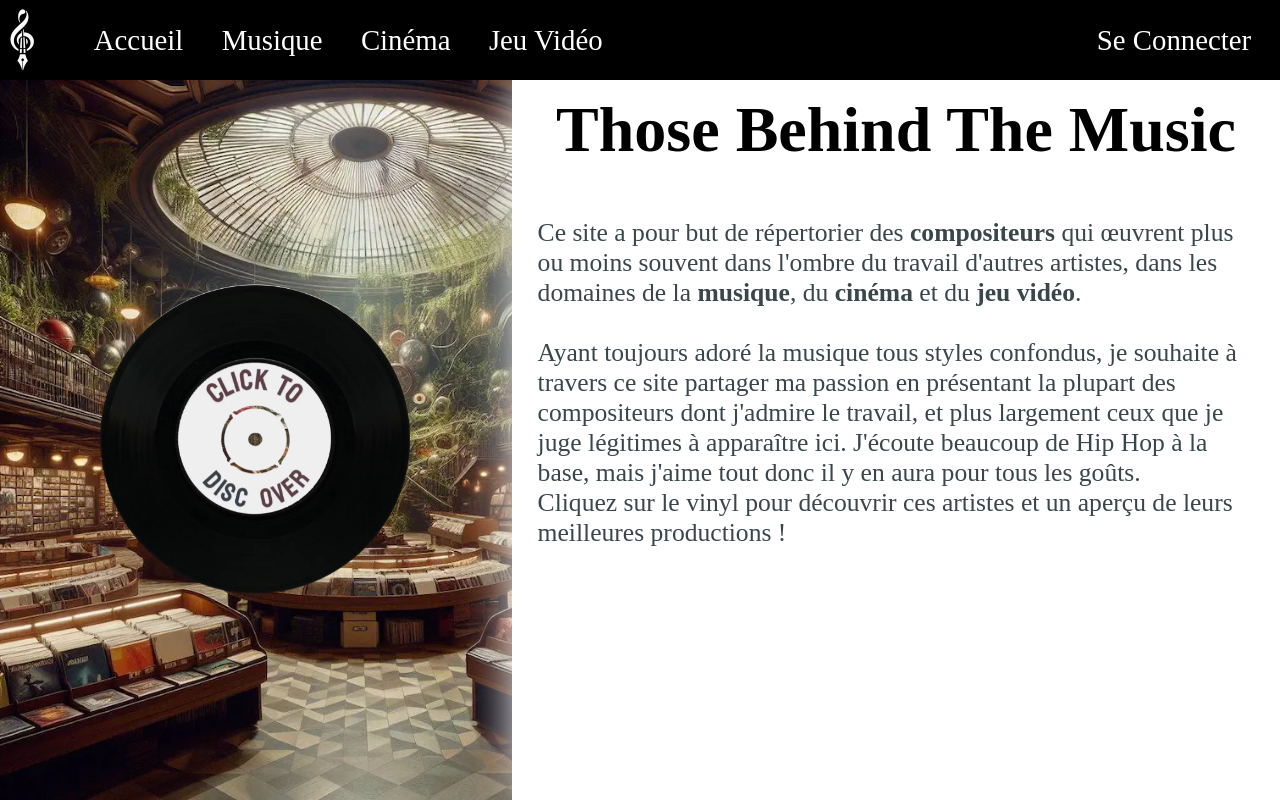
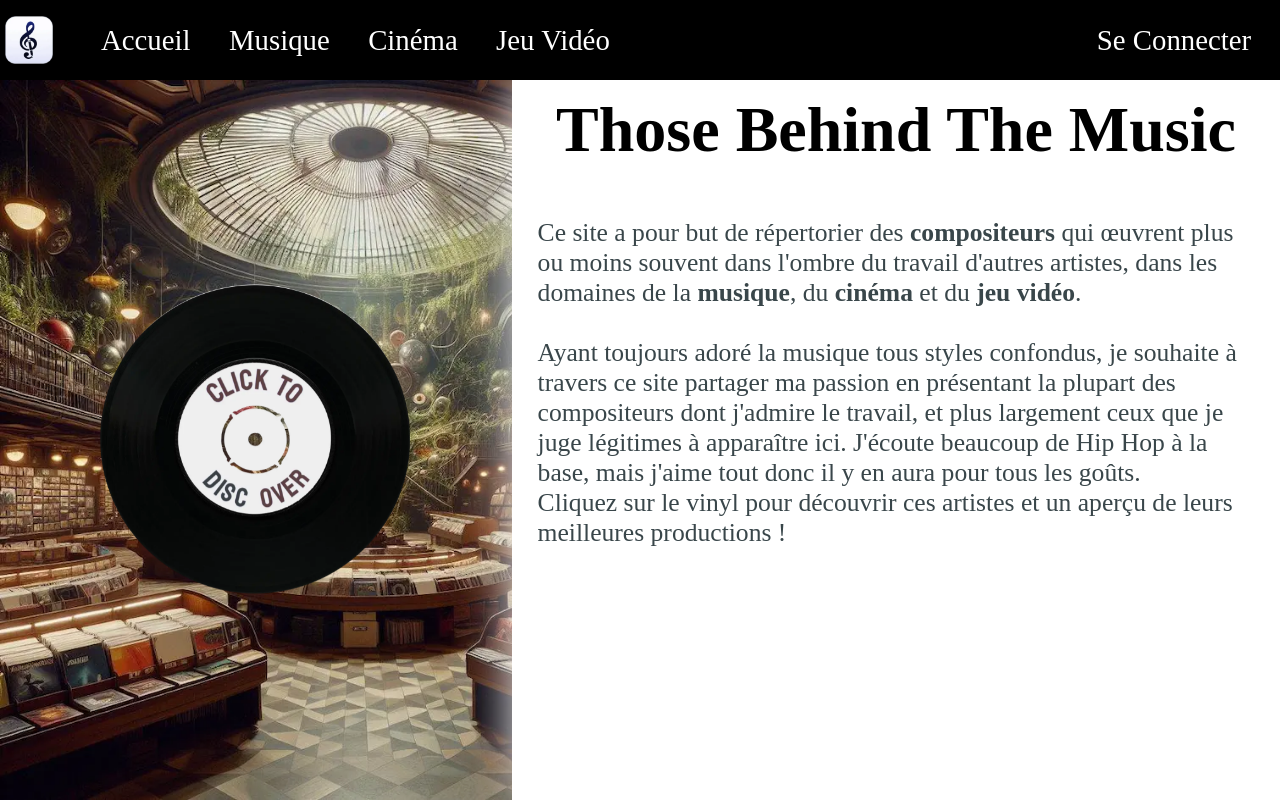
Before and after one commit to yoannBonge/ThoseBehindTheMusic, a React (Vite) app in the folder frontend/: page / in a window 1280 px wide. Built offline with nearby package versions, Linux system fonts and the light colour scheme; no server answers; a web font is replaced by a local one.

Commit message:
Change logo

```diff
--- a/frontend/src/components/Header.tsx
+++ b/frontend/src/components/Header.tsx
@@ -46,9 +46,15 @@ const LogoAndCategories = styled.div`
 `;
 
 const Logo = styled.img`
-  height: 8vh;
+  height: 6vh;
   display: flex;
-  margin: 0 0.5vw;
+  margin: 0 0 0 5px;
+  @media ${device.md} {
+    height: 7vw;
+  }
+  @media ${device.sm} {
+    height: 8vw;
+  }
 `;
 
 const Categories = styled.div`
@@ -79,6 +85,7 @@ const Login = styled.span<{ onClick: () => void }>`
   }
   @media ${device.md} {
     font-size: 2.8vw;
+    margin-right: 0.8em;
   }
   @media ${device.sm} {
     margin-right: 0.5em;
@@ -117,7 +124,7 @@ function Header() {
     <StyledHeader>
       <LogoAndCategories>
         <Logo
-          src='/favicon.png'
+          src='/tbtm-logo.webp'
           alt="logo du site représentant la fusion d'une clef de sol et d'un stylo plume"
         />
         <Categories>
```
Also changed, not shown: frontend/public/favicon.png, frontend/public/tbtm-logo.webp.
